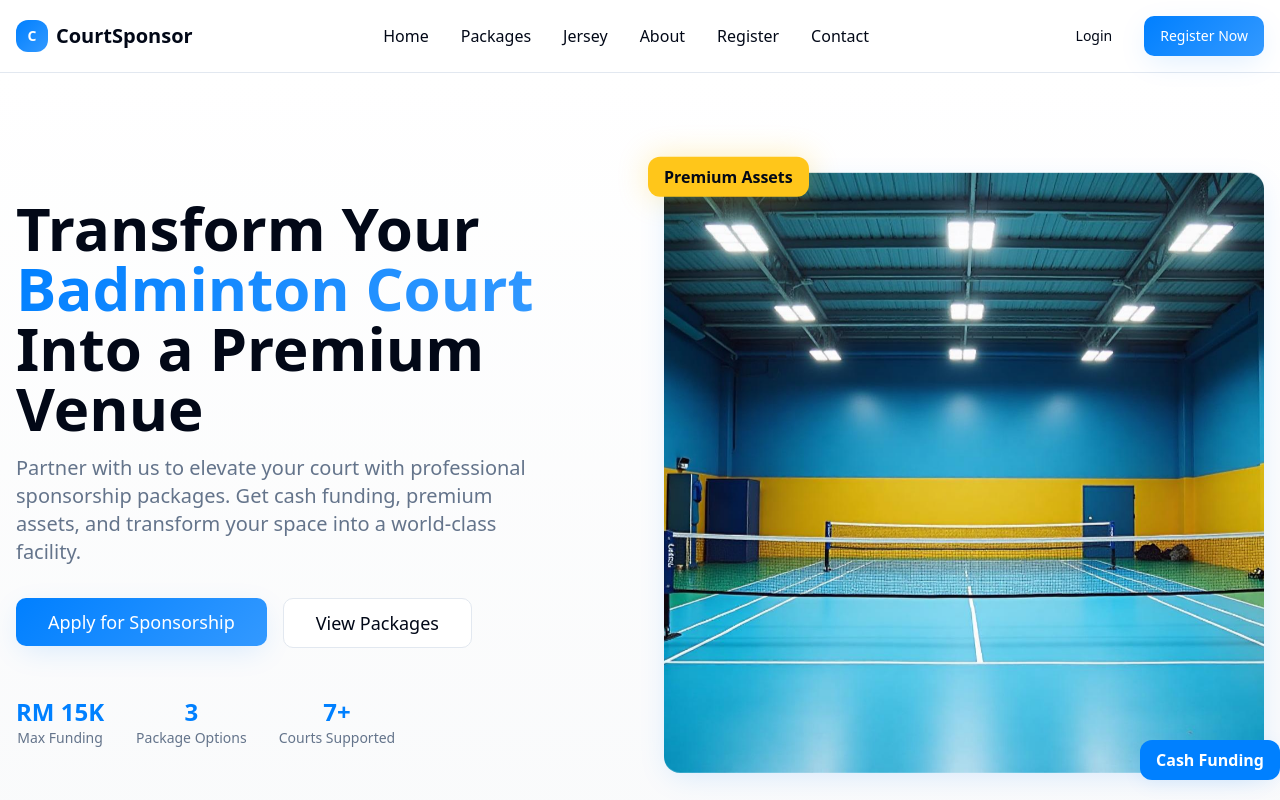
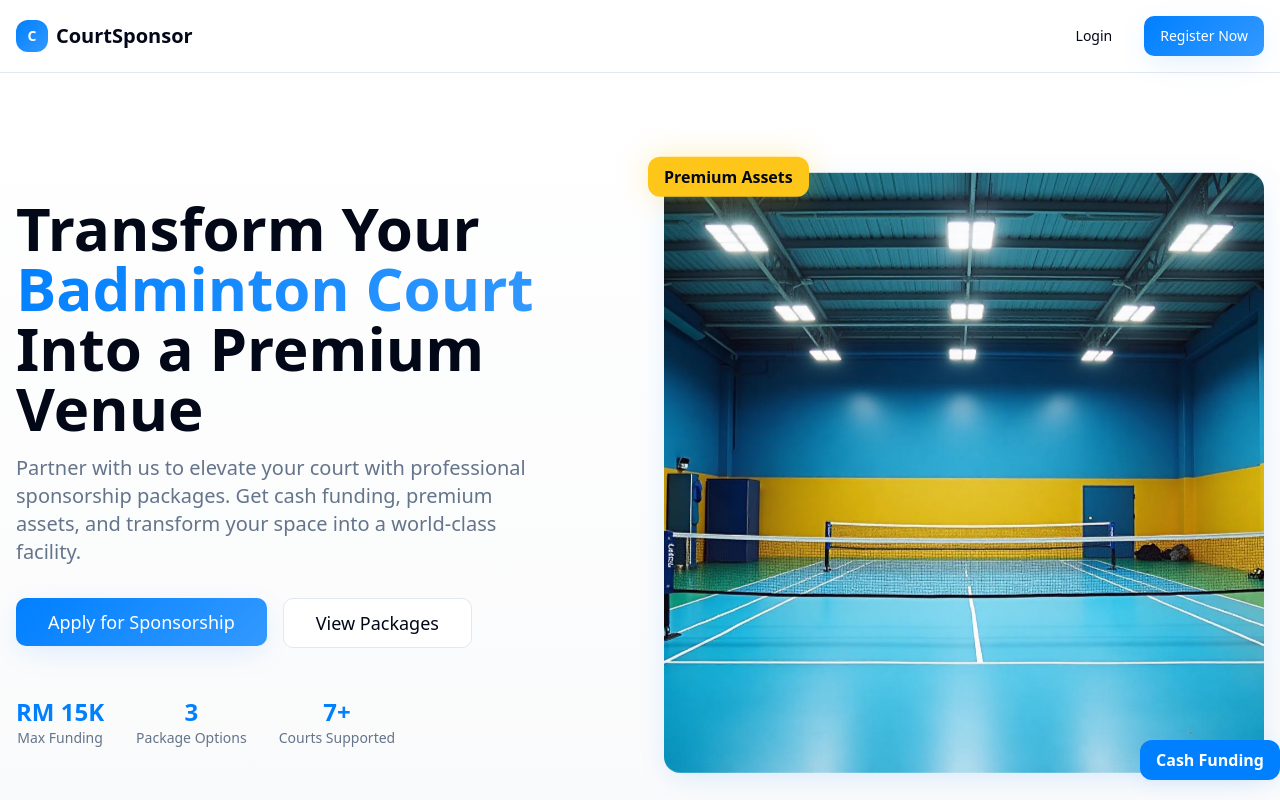
Before and after one commit to lukhfzir/court-sponsors-hub, a React (Vite) app: page / in a window 1280 px wide. Shown: the top 800 px of the page. Built offline with nearby package versions, Linux system fonts and the light colour scheme; the HTML template or start-up script is replaced by a standard one.

Commit message:
Clean up header navigation

```diff
--- a/src/components/Header.tsx
+++ b/src/components/Header.tsx
@@ -35,11 +35,6 @@ const Header = () => {
         </div>
 
         <nav className="hidden md:flex items-center space-x-8">
-          <a href="/" className="text-foreground hover:text-primary transition-colors">Home</a>
-          <a href="/#packages" className="text-foreground hover:text-primary transition-colors">Packages</a>
-          <a href="/jersey" className="text-foreground hover:text-primary transition-colors">Jersey</a>
-          <a href="/#about" className="text-foreground hover:text-primary transition-colors">About</a>
-
           {/* Admin-only menu items */}
           {isAdmin && (
             <a href="/admin" className="text-foreground hover:text-primary transition-colors">Admin Panel</a>
@@ -49,13 +44,6 @@ const Header = () => {
           {isUser && (
             <a href="/dashboard" className="text-foreground hover:text-primary transition-colors">My Dashboard</a>
           )}
-
-          {/* Guest-only menu items */}
-          {!isLoggedIn && (
-            <a href="/register" className="text-foreground hover:text-primary transition-colors">Register</a>
-          )}
-
-          <a href="/#contact" className="text-foreground hover:text-primary transition-colors">Contact</a>
         </nav>
 
         <div className="flex items-center space-x-4">
```
